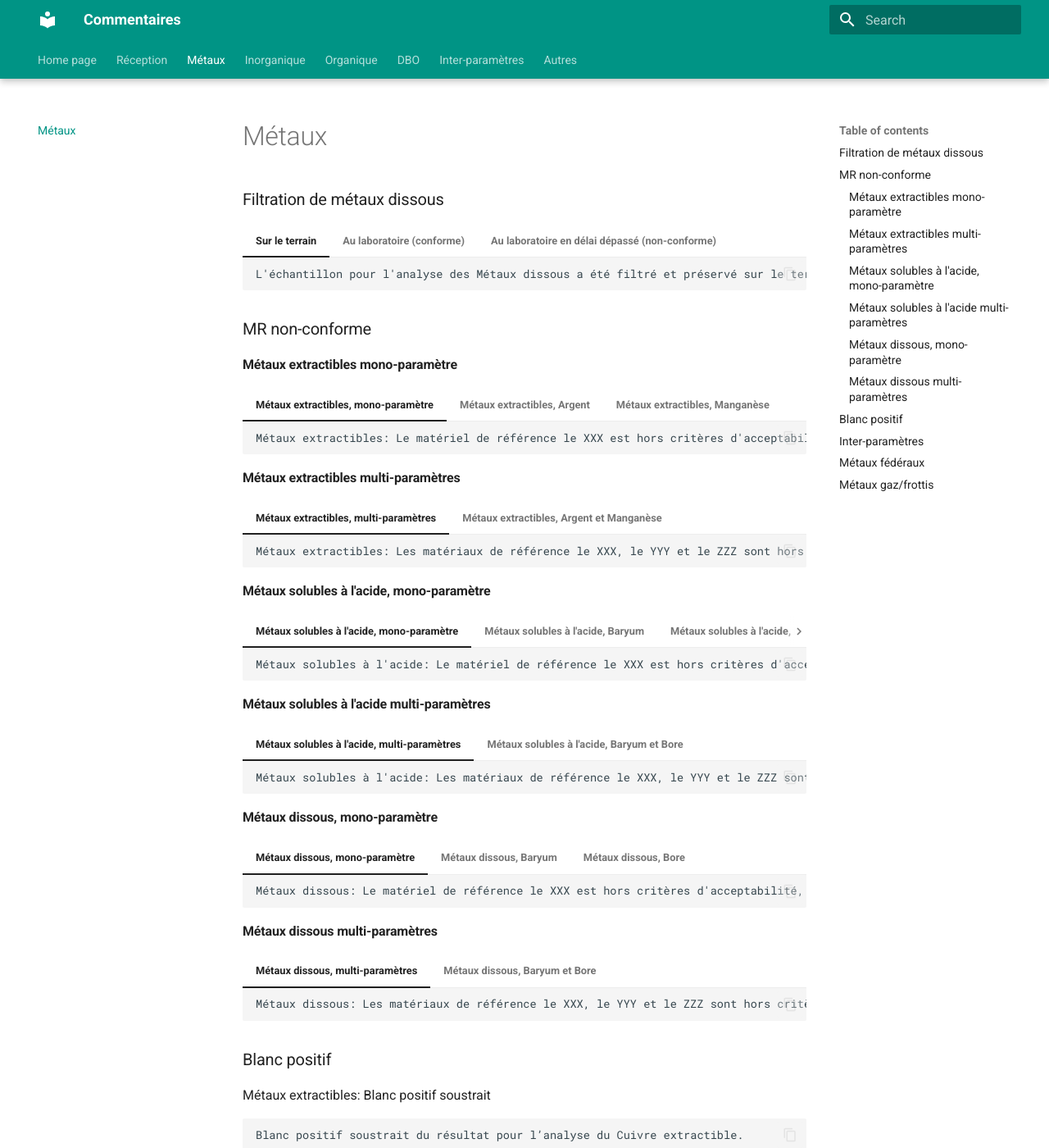
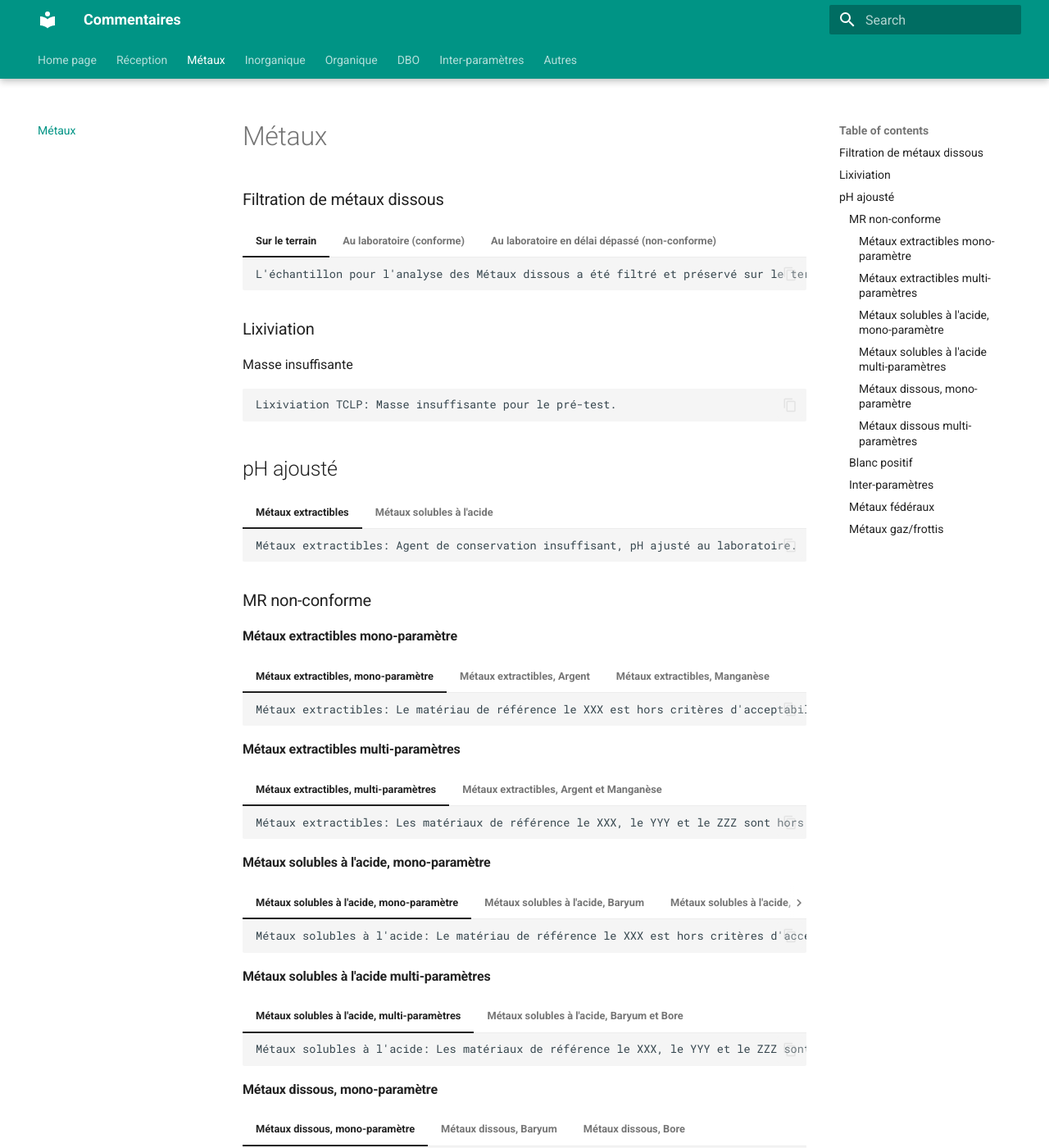
Before and after one commit to denisshragin/chemistry_comments, an MkDocs documentation site: the page built from docs/metaux.md, in a window 1280 px wide and 1400 px high. Shown: the whole window at 82% size. Built offline with MkDocs 1.6.1 and Material for MkDocs 9.7.7, drawn with Linux system fonts in a browser that asks for light colours; some of the changed text lies outside the part shown.

Commit message:
matériel --> matériau fixed

````diff
--- a/docs/metaux.md
+++ b/docs/metaux.md
@@ -12,20 +12,36 @@
     ```
     L'échantillon pour l'analyse des Métaux dissous a été filtré et préservé au laboratoire dans un délai dépassé.
     ```
+### Lixiviation
+Masse insuffisante
+```
+Lixiviation TCLP: Masse insuffisante pour le pré-test.
+```
+
+## pH ajousté
+=== "Métaux extractibles"
+    ```
+    Métaux extractibles: Agent de conservation insuffisant, pH ajusté au laboratoire.
+    ```
+=== "Métaux solubles à l'acide"
+    ```
+    Métaux solubles à l'acide: Agent de conservation insuffisant, pH ajusté au laboratoire.
+    ```
+
 
 ### MR non-conforme
 #### Métaux extractibles mono-paramètre
 === "Métaux extractibles, mono-paramètre"
     ```
-    Métaux extractibles: Le matériel de référence le XXX est hors critères d'acceptabilité, mais aucun impact sur le résultat de l'échantillon.
+    Métaux extractibles: Le matériau de référence le XXX est hors critères d'acceptabilité, mais aucun impact sur le résultat de l'échantillon.
     ```
 === "Métaux extractibles, Argent"
     ```
-    Métaux extractibles: Le matériel de référence l'Argent est hors critères d'acceptabilité, mais aucun impact sur le résultat de l'échantillon.
+    Métaux extractibles: Le matériau de référence l'Argent est hors critères d'acceptabilité, mais aucun impact sur le résultat de l'échantillon.
     ```
 === "Métaux extractibles, Manganèse"
     ```
-    Métaux extractibles: Le matériel de référence le Manganèse est hors critères d'acceptabilité, mais aucun impact sur le résultat de l'échantillon.
+    Métaux extractibles: Le matériau de référence le Manganèse est hors critères d'acceptabilité, mais aucun impact sur le résultat de l'échantillon.
     ```
 #### Métaux extractibles multi-paramètres
 === "Métaux extractibles, multi-paramètres"
@@ -40,15 +56,15 @@
 #### Métaux solubles à l'acide, mono-paramètre
 === "Métaux solubles à l'acide, mono-paramètre"
     ```
-    Métaux solubles à l'acide: Le matériel de référence le XXX est hors critères d'acceptabilité, mais aucun impact sur le résultat de l'échantillon.
+    Métaux solubles à l'acide: Le matériau de référence le XXX est hors critères d'acceptabilité, mais aucun impact sur le résultat de l'échantillon.
     ```
 === "Métaux solubles à l'acide, Baryum"
     ```
-    Métaux solubles à l'acide: Le matériel de référence le Baryum est hors critères d'acceptabilité, mais aucun impact sur le résultat de l'échantillon.
+    Métaux solubles à l'acide: Le matériau de référence le Baryum est hors critères d'acceptabilité, mais aucun impact sur le résultat de l'échantillon.
     ```
 === "Métaux solubles à l'acide, Bore"
     ```
-    Métaux solubles à l'acide: Le matériel de référence le Bore est hors critères d'acceptabilité, mais aucun impact sur le résultat de l'échantillon.
+    Métaux solubles à l'acide: Le matériau de référence le Bore est hors critères d'acceptabilité, mais aucun impact sur le résultat de l'échantillon.
     ```
 #### Métaux solubles à l'acide multi-paramètres
 === "Métaux solubles à l'acide, multi-paramètres"
@@ -63,15 +79,15 @@
 #### Métaux dissous, mono-paramètre
 === "Métaux dissous, mono-paramètre"
     ```
-    Métaux dissous: Le matériel de référence le XXX est hors critères d'acceptabilité, mais aucun impact sur le résultat de l'échantillon.
+    Métaux dissous: Le matériau de référence le XXX est hors critères d'acceptabilité, mais aucun impact sur le résultat de l'échantillon.
     ```
 === "Métaux dissous, Baryum"
     ```
-    Métaux dissous: Le matériel de référence le Baryum est hors critères d'acceptabilité, mais aucun impact sur le résultat de l'échantillon.
+    Métaux dissous: Le matériau de référence le Baryum est hors critères d'acceptabilité, mais aucun impact sur le résultat de l'échantillon.
     ```
 === "Métaux dissous, Bore"
     ```
-    Métaux dissous: Le matériel de référence le Bore est hors critères d'acceptabilité, mais aucun impact sur le résultat de l'échantillon.
+    Métaux dissous: Le matériau de référence le Bore est hors critères d'acceptabilité, mais aucun impact sur le résultat de l'échantillon.
     ```
 #### Métaux dissous multi-paramètres
 === "Métaux dissous, multi-paramètres"
--- a/docs/organique.md
+++ b/docs/organique.md
@@ -183,9 +183,23 @@ Blanc positif - pas d'impact
 COV: Blanc est positif en 1,4-dichlorobenzène et 1,2-dichlorobenzène, mais aucun impact sur les résultats de l'échantillon.
 ```
 MR non-conforme mono
-```
-COV :  Le matériel de référence le Chlorure de vinyle est hors critères d'acceptabilité, mais aucun impact sur le résultat de l'échantillon.
-```
+=== "Général"
+    ```
+    COV :  Le matériau de référence le XXX est hors critères d'acceptabilité, mais aucun impact sur le résultat de l'échantillon.
+    ```
+=== "Chlorure de vinyle"
+    ```
+    COV :  Le matériau de référence le Chlorure de vinyle est hors critères d'acceptabilité, mais aucun impact sur le résultat de l'échantillon.
+    ```
+=== "Pentachloroéthane"
+    ```
+    COV :  Le matériau de référence le Pentachloroéthane est hors critères d'acceptabilité, mais aucun impact sur le résultat de l'échantillon.
+    ```
+=== "Tetrachloroéthane"
+    ```
+    COV :  Le matériau de référence le Tetrachloroéthane est hors critères d'acceptabilité, mais aucun impact sur le résultat de l'échantillon.
+    ```
+
 MR non-conforme multi
 ```
 COV :  Les matériaux de référence le Chlorure de vinyle, le Tétrachloroéthène et le Pentachloroéthane sont hors critères d'acceptabilité, mais aucun impact sur les résultats de l'échantillon.
@@ -194,9 +208,15 @@ COV :  Les matériaux de référence le Chlorure de vinyle, le Tétrachloroéth
 COV: Les matériaux de référence le trans-1,3-Dichloropropène, le Dichlorodifluorométhane et le Hexachloroéthane sont hors critères d'acceptabilité, mais aucun impact sur les résultats de l'échantillon.
 ```
 RQEP mono
-```
-Composés organiques volatils Règ.EP D140:  Le matériel de référence le Chlorure de vinyle est hors critères d'acceptabilité, mais aucun impact sur les résultats de l'échantillon.
-```
+
+=== "Chlorure de vinyle"
+    ```
+    Composés organiques volatils Règ.EP D140:  Le matériau de référence le Chlorure de vinyle est hors critères d'acceptabilité, mais aucun impact sur les résultats de l'échantillon.
+    ```
+=== "Tétrachloroéthène"
+    ```
+    Composés organiques volatils Règ.EP D140:  Le matériau de référence le Tétrachloroéthène est hors critères d'acceptabilité, mais aucun impact sur le résultat de l'échantillon.
+    ```
 RQEP multi
 ```
 Composés organiques volatils Règ.EP D140:  Les matériaux de référence le Chlorure de vinyle et le Tétrachloroéthène sont hors critères d'acceptabilité, mais aucun impact sur les résultats de l'échantillon.
@@ -207,9 +227,13 @@ C10-C50, Erreur de manipulation
 ```
 Hydrocarbures Pétroliers (C10-C50): À cause d'une erreur de manipulation la meilleure limite rapportée ne peut pas être fournie.
 ```
+C10-C50, contamination interne possible, LR augmentée
+```
+Hydrocarbures Pétroliers (C10-C50): La limite rapportée a été augmentée due à une contamination interne possible. Résultat remis à la demande du client.
+```
 C10-C50, MR non-conforme (trop fort):
 ```
-Hydrocarbures Pétroliers (C10-C50): Le matériel de référence est non-conforme (trop fort), le résultat de l'échantillon peut être surestimé.
+Hydrocarbures Pétroliers (C10-C50): Le matériau de référence est non-conforme (trop fort), le résultat de l'échantillon peut être surestimé.
 ```
 HAP, LR augmentées
 ```
@@ -231,7 +255,7 @@ Hydrocarbures aromatiques polycycliques : Les étalons de recouvrement sont non
 ```
 HAP, MR non-conforme (trop fort)
 ```
-Hydrocarbures aromatiques polycycliques: Le matériel de référence est non-conforme (trop fort) pour le 7,12-diméthylbenzo(a)anthracène, le Benzo(e)pyrène, le Benzo(a)pyrène, le Dibenzo(a, h)antracène et le Dibenzo(a, h)pyrène. Le résultat de l’échantillon peut être surestimé pour ces composés.
+Hydrocarbures aromatiques polycycliques: Le matériau de référence est non-conforme (trop fort) pour le 7,12-diméthylbenzo(a)anthracène, le Benzo(e)pyrène, le Benzo(a)pyrène, le Dibenzo(a, h)antracène et le Dibenzo(a, h)pyrène. Le résultat de l’échantillon peut être surestimé pour ces composés.
 ```
 HAP, Dilution excessive
 ```
@@ -251,32 +275,45 @@ Hydrocarbures aromatiques polycycliques : À cause d'une erreur de manipulation
 MR HAP non conforme mono
 === "Général"
     ```
-    Hydrocarbures aromatiques polycycliques:  Le matériel de référence le XXX est hors critères d'acceptabilité, mais aucun impact sur le résultat de l'échantillon.
+    Hydrocarbures aromatiques polycycliques:  Le matériau de référence le XXX est hors critères d'acceptabilité, mais aucun impact sur le résultat de l'échantillon.
     ```
 === "7,12-Diméthylbenzo[a]anthracène"
     ```
-    Hydrocarbures aromatiques polycycliques:  Le matériel de référence le 7,12-Diméthylbenzo[a]anthracène est hors critères d'acceptabilité, mais aucun impact sur le résultat de l'échantillon.
+    Hydrocarbures aromatiques polycycliques:  Le matériau de référence le 7,12-Diméthylbenzo[a]anthracène est hors critères d'acceptabilité, mais aucun impact sur le résultat de l'échantillon.
     ```
 === "Dibenzo[a,i]pyrène"
     ```
-    Hydrocarbures aromatiques polycycliques:  Le matériel de référence le Dibenzo[a,i]pyrène est hors critères d'acceptabilité, mais aucun impact sur le résultat de l'échantillon.
+    Hydrocarbures aromatiques polycycliques:  Le matériau de référence le Dibenzo[a,i]pyrène est hors critères d'acceptabilité, mais aucun impact sur le résultat de l'échantillon.
     ```
 === "Dibenzo[a,l]pyrène"
     ```
-    Hydrocarbures aromatiques polycycliques:  Le matériel de référence le Dibenzo[a,l]pyrène est hors critères d'acceptabilité, mais aucun impact sur le résultat de l'échantillon.
+    Hydrocarbures aromatiques polycycliques:  Le matériau de référence le Dibenzo[a,l]pyrène est hors critères d'acceptabilité, mais aucun impact sur le résultat de l'échantillon.
     ```
 === "Dibenzo[a,h]pyrène"
     ```
-    Hydrocarbures aromatiques polycycliques:  Le matériel de référence le Dibenzo[a,h]pyrène est hors critères d'acceptabilité, mais aucun impact sur le résultat de l'échantillon.
+    Hydrocarbures aromatiques polycycliques:  Le matériau de référence le Dibenzo[a,h]pyrène est hors critères d'acceptabilité, mais aucun impact sur le résultat de l'échantillon.
     ```
 === "3-Méthylcholanthrène"
     ```
-    Hydrocarbures aromatiques polycycliques:  Le matériel de référence le 3-Méthylcholanthrène est hors critères d'acceptabilité, mais aucun impact sur le résultat de l'échantillon.
+    Hydrocarbures aromatiques polycycliques:  Le matériau de référence le 3-Méthylcholanthrène est hors critères d'acceptabilité, mais aucun impact sur le résultat de l'échantillon.
     ```
 MR non conforme multi
-```
-Hydrocarbures aromatiques polycycliques:  Les matériaux de référence le Dibenzo[a,l]pyrène et le Dibenzo[a,h]pyrène sont hors critères d'acceptabilité, mais aucun impact sur les résultats de l'échantillon.
-```
+=== "Général"
+    ```
+    Hydrocarbures aromatiques polycycliques: Les matériaux de référence le XXX et le YYY sont hors critères d'acceptabilité, mais aucun impact sur les résultats de l'échantillon.
+    ```
+=== "[a,l] et [a,h]"
+    ```
+    Hydrocarbures aromatiques polycycliques: Les matériaux de référence le Dibenzo[a,l]pyrène et le Dibenzo[a,h]pyrène sont hors critères d'acceptabilité, mais aucun impact sur les résultats de l'échantillon.
+    ```
+=== "[a,i] et [a,h]"
+    ```
+    Hydrocarbures aromatiques polycycliques: Les matériaux de référence le Dibenzo[a,i]pyrène et le Dibenzo[a,h]pyrène sont hors critères d'acceptabilité, mais aucun impact sur les résultats de l'échantillon.
+    ```
+=== "7,12 et [a,h]"
+    ```
+    Hydrocarbures aromatiques polycycliques: Les matériaux de référence le 7,12-Diméthylbenzo[a]anthracène et le Dibenzo[a,h]pyrène sont hors critères d'acceptabilité, mais aucun impact sur les résultats de l'échantillon.
+    ```
 
 
 
@@ -306,7 +343,7 @@ Hydrocarbures volatils C1-C6: Présence d’une contamination non-identifiable s
 ### MR non-conforme
 Solvants Halogénés - MR non-conforme (trop fort)
 ```
-Solvants halogénés: Le matériel de référence est non-conforme (trop fort) le résultat de l’échantillon peut être surestimé.
+Solvants halogénés: Le matériau de référence est non-conforme (trop fort) le résultat de l’échantillon peut être surestimé.
 ```
 
 ## Corps étrangers
````
Also changed, not shown: docs/reception.md (+14 -0 lines).
